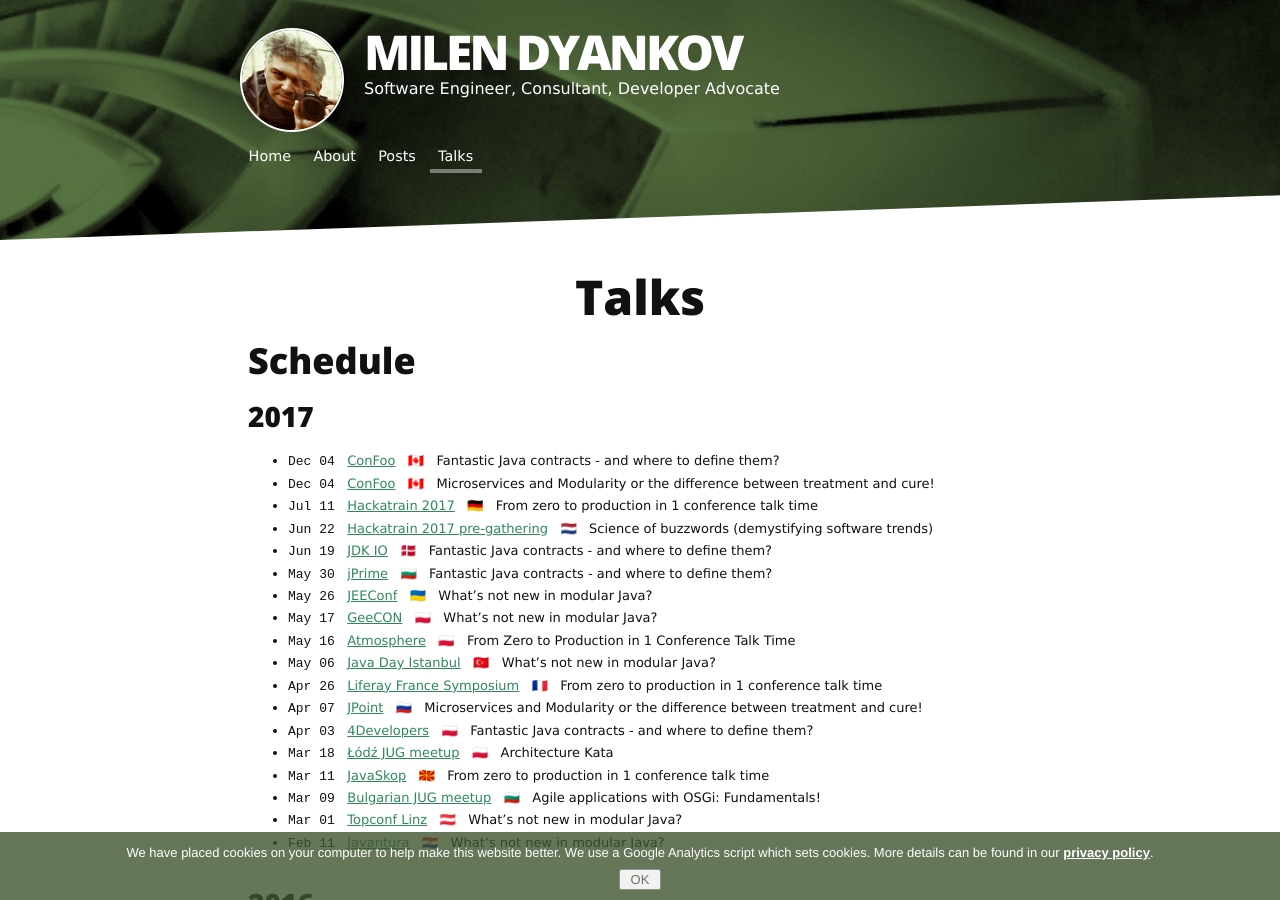
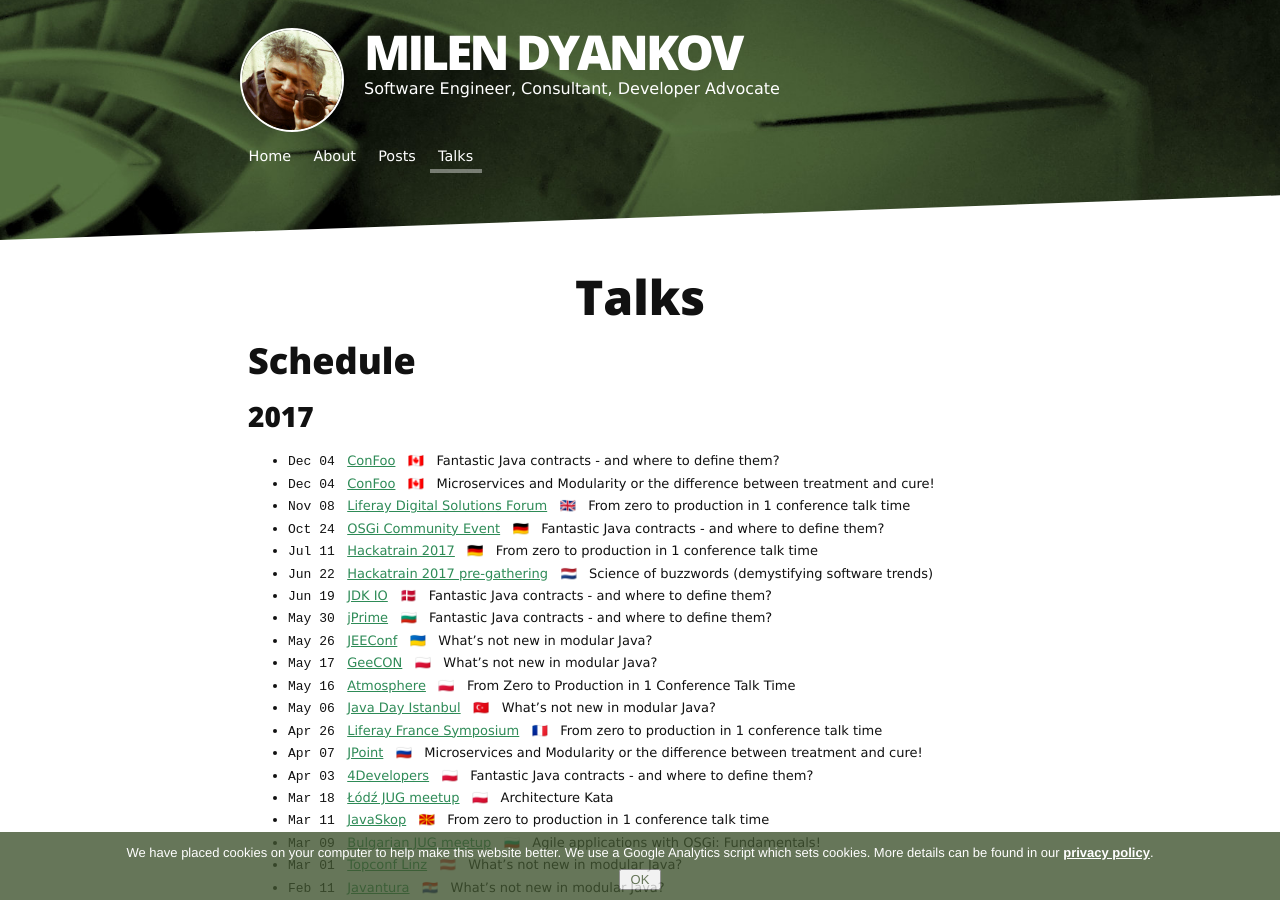
Before and after one commit to azzazzel/azzazzel.github.io, a Jekyll site: the page built from talks.md, in a window 1280 px wide and 900 px high. Built offline with Jekyll 4.4.1, drawn with Linux system fonts in a browser that asks for light colours; nearby versions of some CDN libraries.

Commit message:
Add two more events

```diff
--- a/talks.md
+++ b/talks.md
@@ -18,6 +18,10 @@
 &nbsp; 🇨🇦 &nbsp; Fantastic Java contracts - and where to define them?
 - `Dec 04` &nbsp; [ConFoo](https://confoo.ca/en/yvr2017/)
 &nbsp; 🇨🇦 &nbsp; Microservices and Modularity or the difference between treatment and cure!
+- `Nov 08` &nbsp; [Liferay Digital Solutions Forum](https://www.liferay.com/web/events-ldsf-uk)
+&nbsp; 🇬🇧 &nbsp; From zero to production in 1 conference talk time
+- `Oct 24` &nbsp; [OSGi Community Event](https://www.osgi.org/2017-osgi-community-event/)
+&nbsp; 🇩🇪 &nbsp; Fantastic Java contracts - and where to define them?
 - `Jul 11` &nbsp; [Hackatrain 2017](http://hackatrain.nl/)
 &nbsp; 🇩🇪 &nbsp; From zero to production in 1 conference talk time
 - `Jun 22` &nbsp; [Hackatrain 2017 pre-gathering](https://www.facebook.com/events/1653165014946188/)
```
